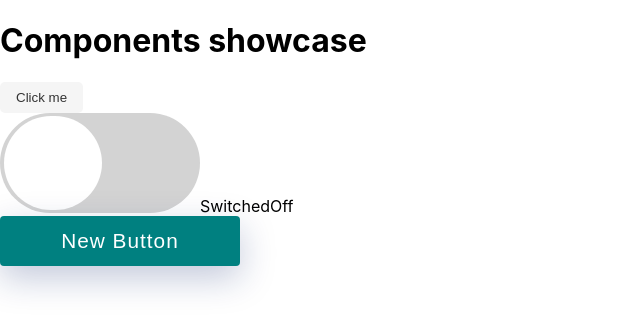
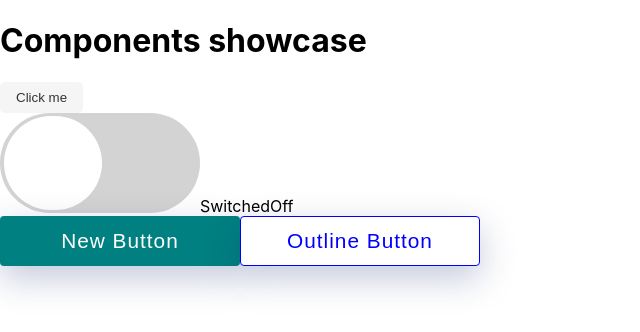
Before and after one commit to codeglocks/react-components, a React (Create React App) app: page / in a window 1280 px wide. Shown: the top 332 px of the page, without its empty margins (0-640 px from the left). Built offline with nearby package versions, Linux system fonts and the light colour scheme.

Commit message:
Rounded Button

```diff
--- a/src/App.js
+++ b/src/App.js
@@ -1,16 +1,19 @@
-import React from 'react';
-import './App.css';
-import ToggleSwitch from './components/Toggle/toggle';
-import Button from './components/Button/Button';
-import ButtonCreative from './components/StyledButton/Button';
+import React from "react";
+import "./App.css";
+import ToggleSwitch from "./components/Toggle/toggle";
+import Button from "./components/Button/Button";
+import ButtonCreative from "./components/StyledButton/Button";
 
 function App() {
   return (
     <div>
       <h1>Components showcase</h1>
-			<Button title='Click me' />
+      <Button title="Click me" />
       <ToggleSwitch />
-			<ButtonCreative children="New Button"/>
+      <ButtonCreative children="New Button" />
+      <ButtonCreative btnColor="blue" type="outline">
+        Outline Button
+      </ButtonCreative>
     </div>
   );
 }
```
Lines whose indentation alone changed are shown as unchanged.
